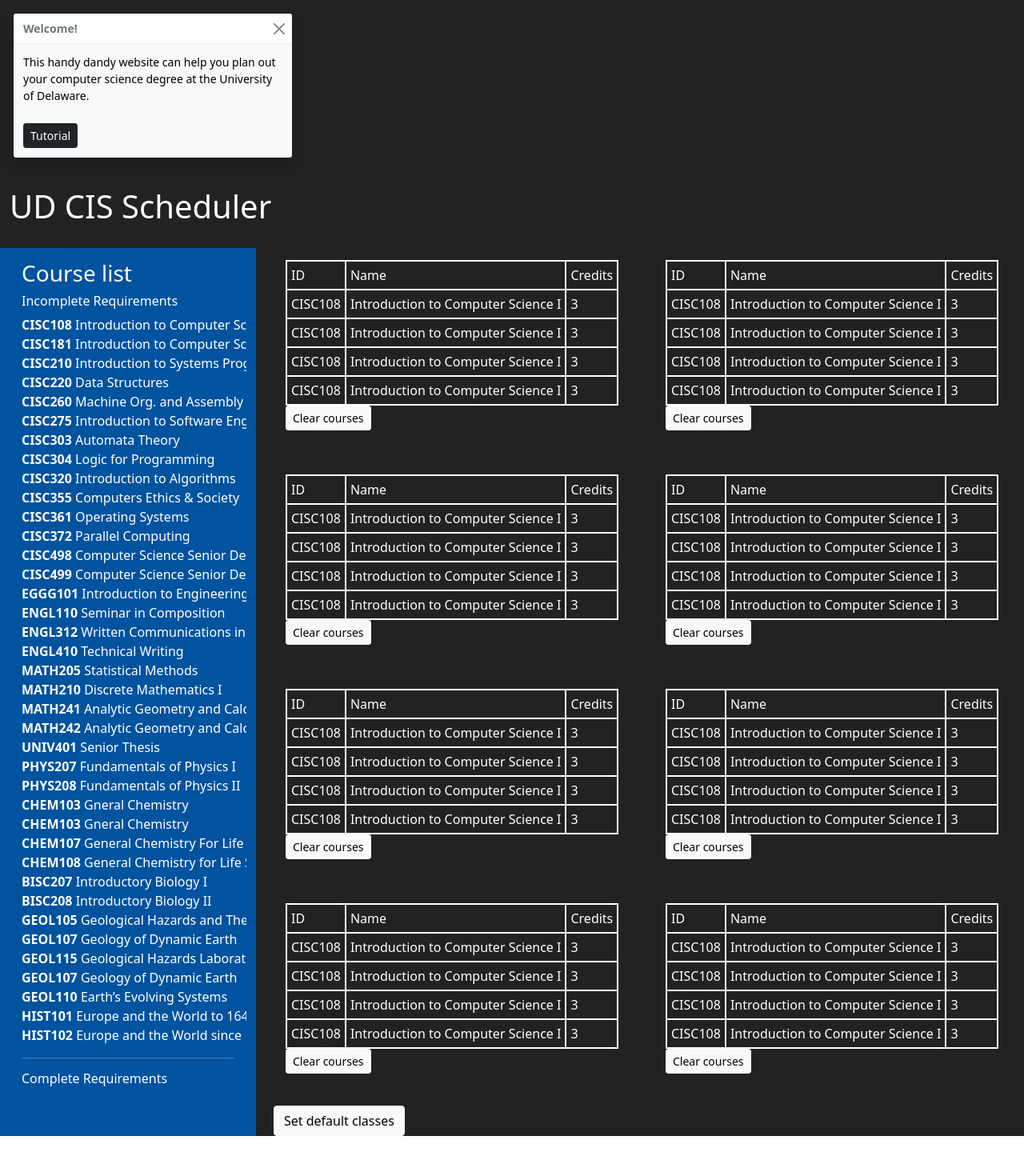
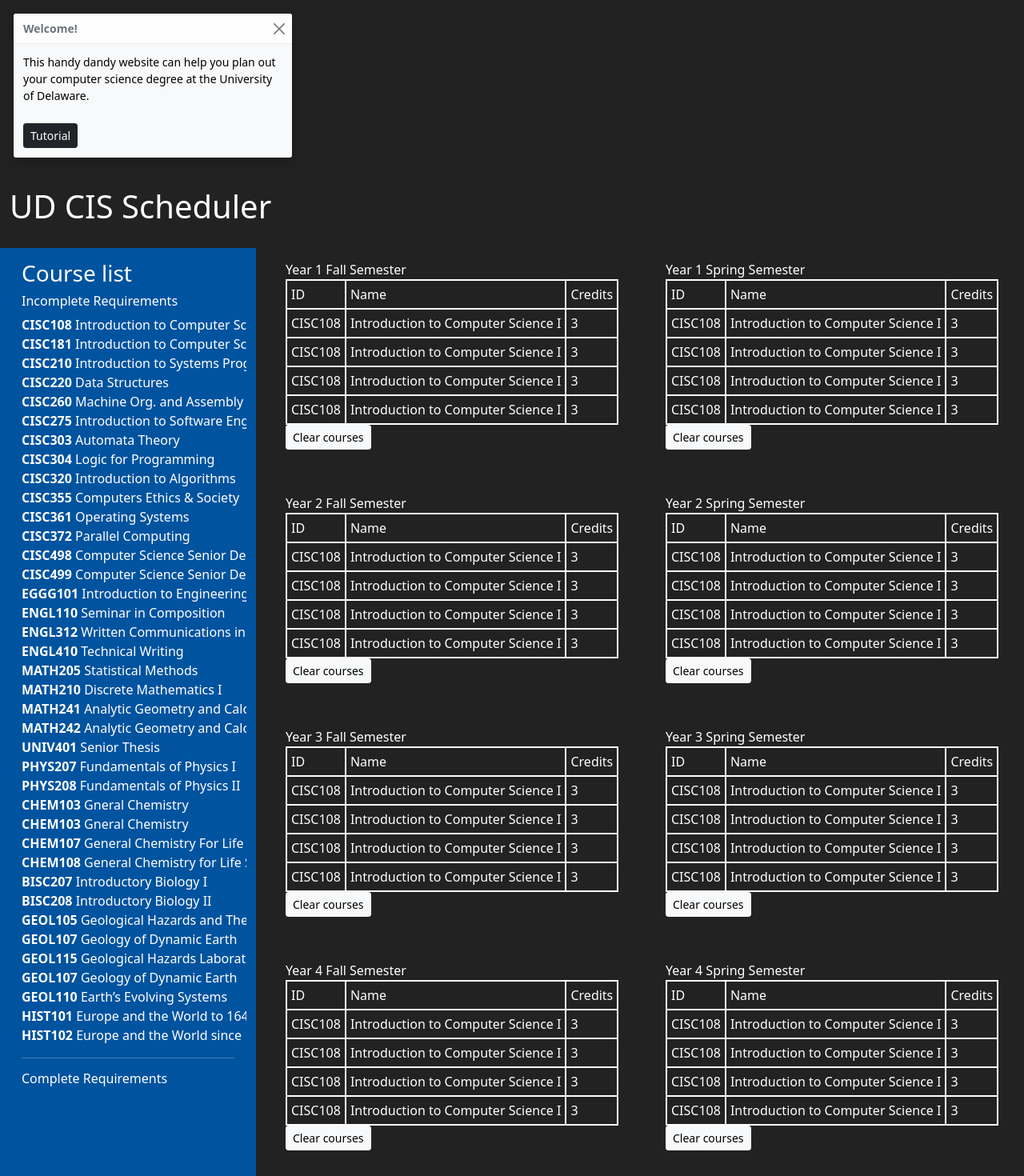
Before and after one commit to mnawar27/ud-cis-scheduler-team-7, a React (Create React App) app: page / in a window 1280 px wide. Shown: the top 1470 px of the page at 80% size. Before the commit the page ends 1420 px from the top, so only its background shows below. Built offline with nearby package versions, Linux system fonts and the light colour scheme.

Commit message:
added year and season back

```diff
--- a/src/App.tsx
+++ b/src/App.tsx
@@ -32,20 +32,21 @@
                     </div>
                     <div className="col">
                         <Semester
-                            //year = {1}
-                            //season = {"Fall"}
+                            year = {1}
+                            season = {"Fall"}
                             course = {currentCourse}/>
+
                         <Semester
-                            //year={2}
-                            //season={"Fall"}
+                            year={2}
+                            season={"Fall"}
                             course={currentCourse}/>
                         <Semester
-                            //year={3}
-                            //season={"Fall"}
+                            year={3}
+                            season={"Fall"}
                             course={currentCourse}/>
                         <Semester
-                            //year={4}
-                            //season={"Fall"}
+                            year={4}
+                            season={"Fall"}
                             course={currentCourse}/>
                         <div className="row">
                             <ControlPanel
@@ -54,20 +55,20 @@
                     </div>
                     <div className="col">
                         <Semester
-                            //year={1}
-                            //season={"Spring"}
+                            year={1}
+                            season={"Spring"}
                             course={currentCourse} />
                         <Semester
-                            //year={2}
-                            //season={"Spring"}
+                            year={2}
+                            season={"Spring"}
                             course={currentCourse} />
                         <Semester
-                            //year={3}
-                            //season={"Spring"}
+                            year={3}
+                            season={"Spring"}
                             course={currentCourse} />
                         <Semester
-                            //year={4}
-                            //season={"Spring"}
+                            year={4}
+                            season={"Spring"}
                             course={currentCourse} />
                     </div>
                 </div>
--- a/src/Components/Semester.tsx
+++ b/src/Components/Semester.tsx
@@ -3,7 +3,7 @@
 import Course from "../Interfaces/Course";
 import COURSES from "../Assets/courses.json";
 
-export function Semester({ course }: {course: Course}): JSX.Element{
+export function Semester(props:{course:Course;year:number;season:string}): JSX.Element{
     const [sliceStart, setSliceStart] = useState(0);
     const [sliceEnd, setSliceEnd] = useState(4);
 
@@ -13,6 +13,7 @@
     }
 
     return <div className={"semester"}>
+        Year {props.year}   {props.season} Semester
         <table>
             <tr>
                 <td>ID</td>
@@ -22,9 +23,9 @@
             {COURSES.slice(sliceStart,sliceEnd).map((Course,i)=> {
                 return (
                     <tr key={i}>
-                        <td scope="col">{course.name}</td>
-                        <td scope="col">{course.description}</td>
-                        <td scope="col">{course.credits}</td>
+                        <td scope="col">{props.course.name}</td>
+                        <td scope="col">{props.course.description}</td>
+                        <td scope="col">{props.course.credits}</td>
                     </tr>
                 );
             })}
```
